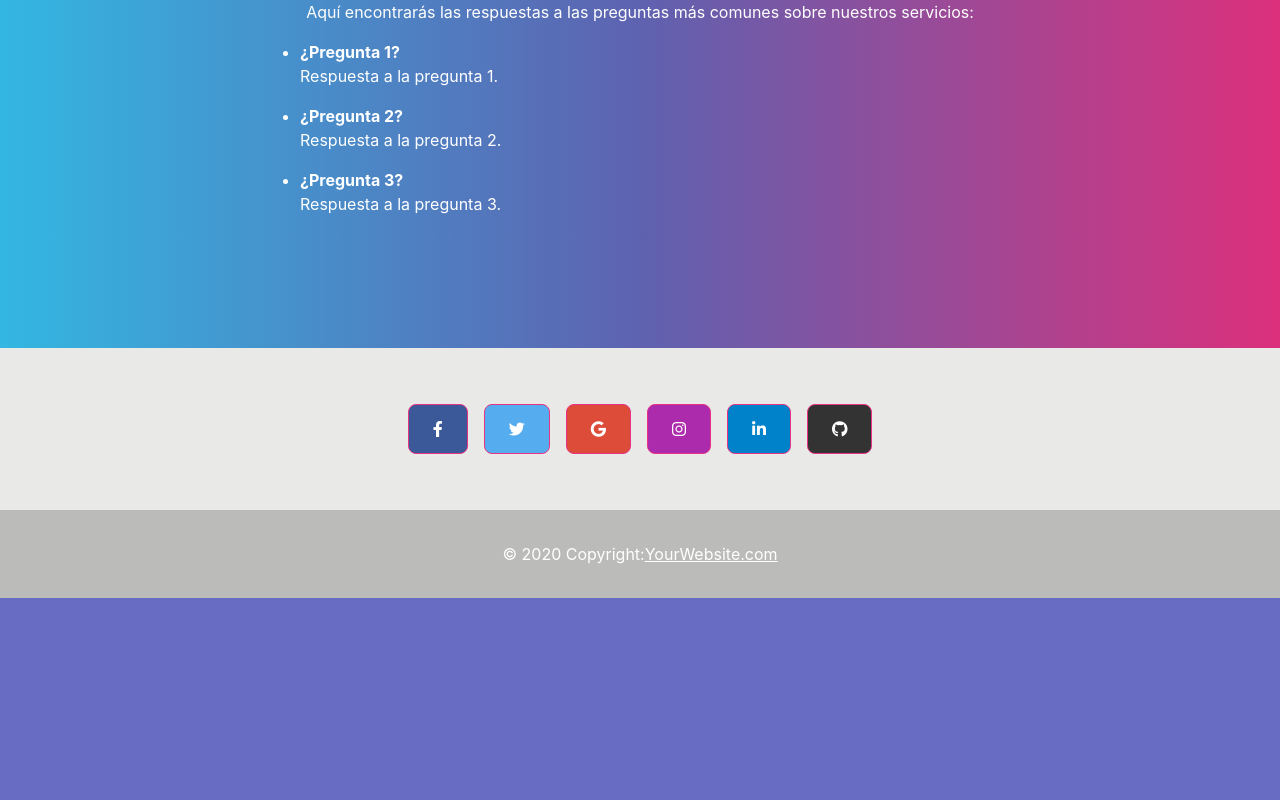
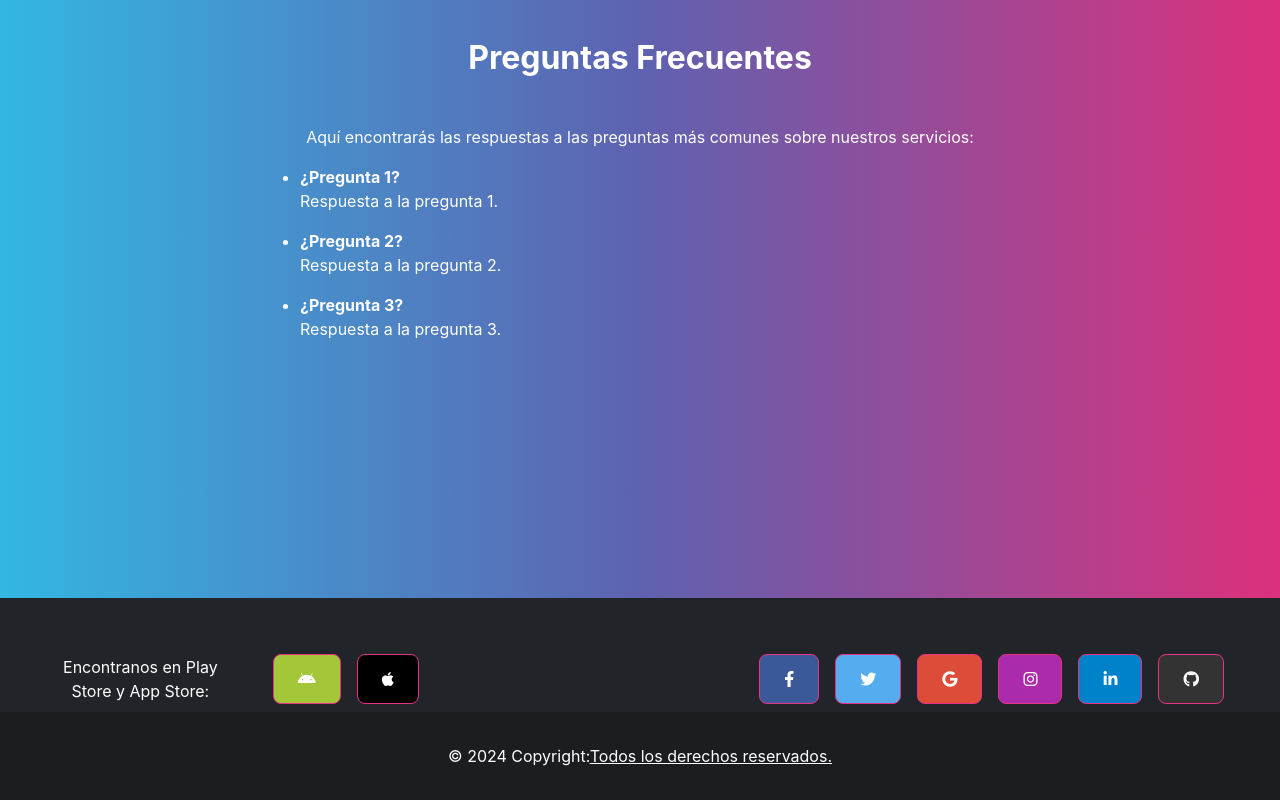
Before and after one commit to seezelop/React-nexoeducativo, a React (Create React App) app: page /PreguntasFrecuentes in a window 1280 px wide. Shown: the part 274-1074 px from the top of the page. Before the commit the page ends 872 px from the top, so only its background shows below. Built offline with nearby package versions, Linux system fonts and the light colour scheme.

Commit message:
Corrijo Footer

```diff
--- a/src/App.js
+++ b/src/App.js
@@ -1,5 +1,5 @@
 import React from 'react';
-import { BrowserRouter as Router, Routes, Route } from 'react-router-dom'; // Importa los componentes de react-router-dom
+import { BrowserRouter as Router, Routes, Route } from 'react-router-dom';
 import Header from './componentes/templates/Header';
 import Carousel from './componentes/templates/Carousel';
 import Footer from './componentes/templates/Footer';
@@ -13,7 +13,7 @@ import QueOfrecemos from './componentes/pages/QueOfrecemos';
 
 function App() {
   return (
-    <Router> {/* Envolvemos todo dentro de Router */}
+    <Router>
       <div className="App">
         <Header />
 
@@ -34,28 +34,22 @@ function App() {
               <section className="container my-4">
                 <Carousel />
               </section>
-
-              {/* Sección del footer */}
-              <section className="container my-4">
-                <Footer />
-              </section>
             </>
           } />
 
           {/* Ruta para la página de login */}
           <Route path="/login" element={<Login />} />
-
           <Route path="/sobrenosotros" element={<SobreNosotros />} />
-
           <Route path="/contacto" element={<Contacto />} />
-
-          <Route path="/QueOfrecemos" element={<QueOfrecemos />} /> {/* Ruta para QueOfrecemos */}
-        <Route path="/PreguntasFrecuentes" element={<PreguntasFrecuentes />} /> {/* Ruta para Preguntas Frecuentes */}
+          <Route path="/QueOfrecemos" element={<QueOfrecemos />} />
+          <Route path="/PreguntasFrecuentes" element={<PreguntasFrecuentes />} />
 
           {/* Rutas para admin y user */}
-          <Route path="/admin" element={<Admin />} /> {/* Renderiza el componente Admin */}
-          <Route path="/user" element={<User />} />   {/* Renderiza el componente User */}
+          <Route path="/admin" element={<Admin />} />
+          <Route path="/user" element={<User />} />
         </Routes>
+
+        <Footer />
       </div>
     </Router>
   );
--- a/src/componentes/pages/Contacto.js
+++ b/src/componentes/pages/Contacto.js
@@ -1,5 +1,4 @@
 import React, { Component } from 'react';
-import Footer from '../templates/Footer';
 
 class Contacto extends Component {
     render() {
@@ -31,9 +30,6 @@ class Contacto extends Component {
                         </form>
                     </section>
                 </section>
-
-                {/* Footer colocado al final */}
-                <Footer />
             </section>
         );
     }
--- a/src/componentes/pages/PreguntasFrecuentes.js
+++ b/src/componentes/pages/PreguntasFrecuentes.js
@@ -1,5 +1,5 @@
 import React from 'react';
-import Footer from '../templates/Footer';
+
 
 function PreguntasFrecuentes() {
   return (
@@ -27,9 +27,6 @@ function PreguntasFrecuentes() {
           </ul>
         </section>
       </section>
-
-      {/* Footer colocado al final */}
-      <Footer />
     </section>
   );
 }
--- a/src/componentes/pages/QueOfrecemos.js
+++ b/src/componentes/pages/QueOfrecemos.js
@@ -1,5 +1,4 @@
 import React from 'react';
-import Footer from '../templates/Footer';
 
 function QueOfrecemos() {
   return (
@@ -19,9 +18,6 @@ function QueOfrecemos() {
           </ul>
         </section>
       </section>
-
-      {/* Footer colocado al final */}
-      <Footer />
     </section>
   );
 }
--- a/src/componentes/pages/SobreNosotros.js
+++ b/src/componentes/pages/SobreNosotros.js
@@ -1,7 +1,4 @@
 import React, { Component } from "react";
-import { Link } from 'react-router-dom'; // Importamos Link
-import Header from '../templates/Header';
-import Footer from '../templates/Footer';
 
 class SobreNosotros extends Component {
     render() {
@@ -24,7 +21,6 @@ class SobreNosotros extends Component {
                         las edades ya que nuestro objetivo principal como empresa es realizar un software acorde
                         a las necesidades del negocio y sus potenciales usuarios.</p>
                 </div>
-            <Footer />
             </>
         );
     }
--- a/src/componentes/templates/Footer.js
+++ b/src/componentes/templates/Footer.js
@@ -3,78 +3,110 @@ import React, { Component } from 'react';
 class Footer extends Component {
   render() {
     return (
-      <footer className='bg-light text-center text-white'>
-        <div className='container p-4 pb-0'>
-          <section className='mb-4'>
-            {/* Botón de Facebook */}
+      <footer className='bg-dark text-center text-white w-100'>
+        <div className='container-fluid p-4 pb-0'>
+          <div className='row'>
+            {/* Columna izquierda: Android y App Store */}
+            <div className='col-md-4 d-flex justify-content-start align-items-center'>
+              <span className='me-3'>Encontranos en Play Store y App Store:</span>
+              <a
+                className='btn btn-primary btn-floating m-1'
+                style={{ backgroundColor: '#A4C639' }}
+                href='https://play.google.com/store'
+                role='button'
+                target='_blank'
+                rel='noreferrer'
+              >
+                <i className='fab fa-android'></i>
+              </a>
+              <a
+                className='btn btn-primary btn-floating m-1'
+                style={{ backgroundColor: '#000000' }}
+                href='https://www.apple.com/app-store/'
+                role='button'
+                target='_blank'
+                rel='noreferrer'
+              >
+                <i className='fab fa-apple'></i>
+              </a>
+            </div>
+
+            {/* Columna central: espacio en blanco */}
+            <div className='col-md-4'></div>
+
+            {/* Columna derecha: Redes sociales */}
+            <div className='col-md-4 d-flex justify-content-end'>
               <a
                 className='btn btn-primary btn-floating m-1'
                 style={{ backgroundColor: '#3b5998' }}
-              href='#!'
+                href='https://facebook.com'
                 role='button'
+                target='_blank'
+                rel='noreferrer'
               >
                 <i className='fab fa-facebook-f'></i>
               </a>
-
-            {/* Botón de Twitter */}
               <a
                 className='btn btn-primary btn-floating m-1'
                 style={{ backgroundColor: '#55acee' }}
-              href='#!'
+                href='https://twitter.com'
                 role='button'
+                target='_blank'
+                rel='noreferrer'
               >
                 <i className='fab fa-twitter'></i>
               </a>
-
-            {/* Botón de Google */}
               <a
                 className='btn btn-primary btn-floating m-1'
                 style={{ backgroundColor: '#dd4b39' }}
-              href='#!'
+                href='https://google.com'
                 role='button'
+                target='_blank'
+                rel='noreferrer'
               >
                 <i className='fab fa-google'></i>
               </a>
-
-            {/* Botón de Instagram */}
               <a
                 className='btn btn-primary btn-floating m-1'
                 style={{ backgroundColor: '#ac2bac' }}
-              href='#!'
+                href='https://instagram.com'
                 role='button'
+                target='_blank'
+                rel='noreferrer'
               >
                 <i className='fab fa-instagram'></i>
               </a>
-
-            {/* Botón de LinkedIn */}
               <a
                 className='btn btn-primary btn-floating m-1'
                 style={{ backgroundColor: '#0082ca' }}
-              href='#!'
+                href='https://linkedin.com'
                 role='button'
+                target='_blank'
+                rel='noreferrer'
               >
                 <i className='fab fa-linkedin-in'></i>
               </a>
-
-            {/* Botón de Github */}
               <a
                 className='btn btn-primary btn-floating m-1'
                 style={{ backgroundColor: '#333333' }}
-              href='#!'
+                href='https://github.com'
                 role='button'
+                target='_blank'
+                rel='noreferrer'
               >
                 <i className='fab fa-github'></i>
               </a>
-          </section>
+            </div>
+          </div>
         </div>
 
         <div
           className='text-center p-3'
-          style={{ backgroundColor: 'rgba(0, 0, 0, 0.2)' }}
+          style={{ backgroundColor: 'rgba(0, 0, 0, 0.2)', width: '100%' }}
         >
-          © 2020 Copyright:
+          © 2024 Copyright:
           <a className='text-white' href='https://mdbootstrap.com/'>
-            YourWebsite.com
+            Todos los derechos reservados.
           </a>
         </div>
       </footer>
```
Lines whose indentation alone changed are shown as unchanged.
